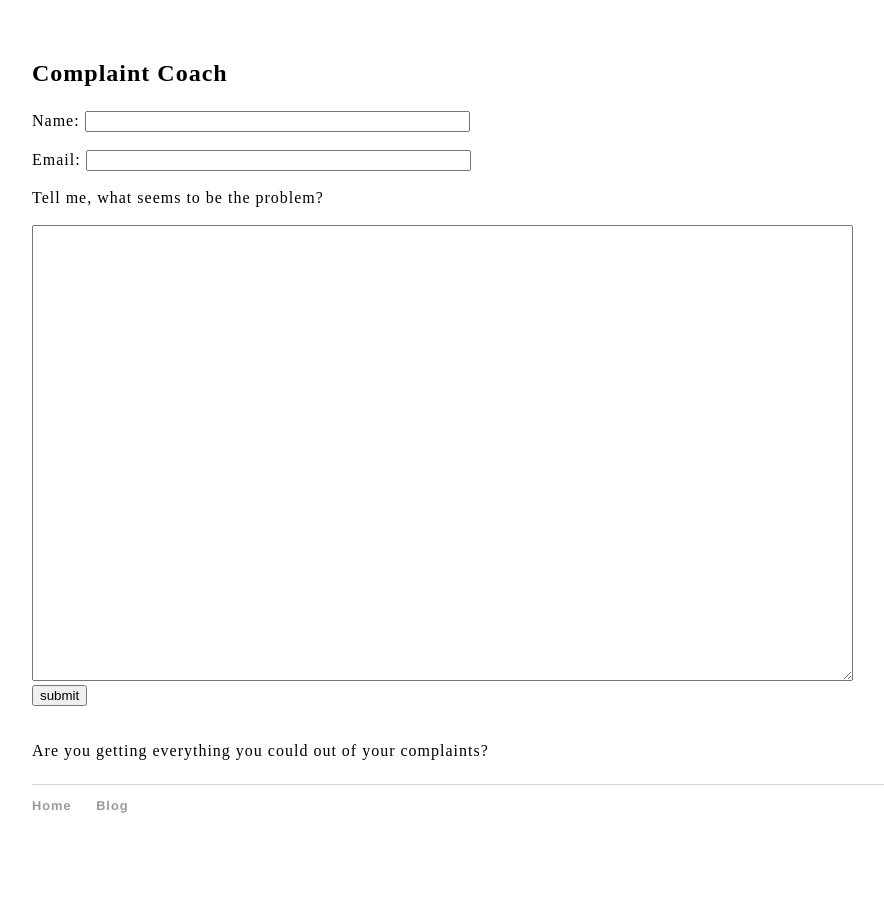
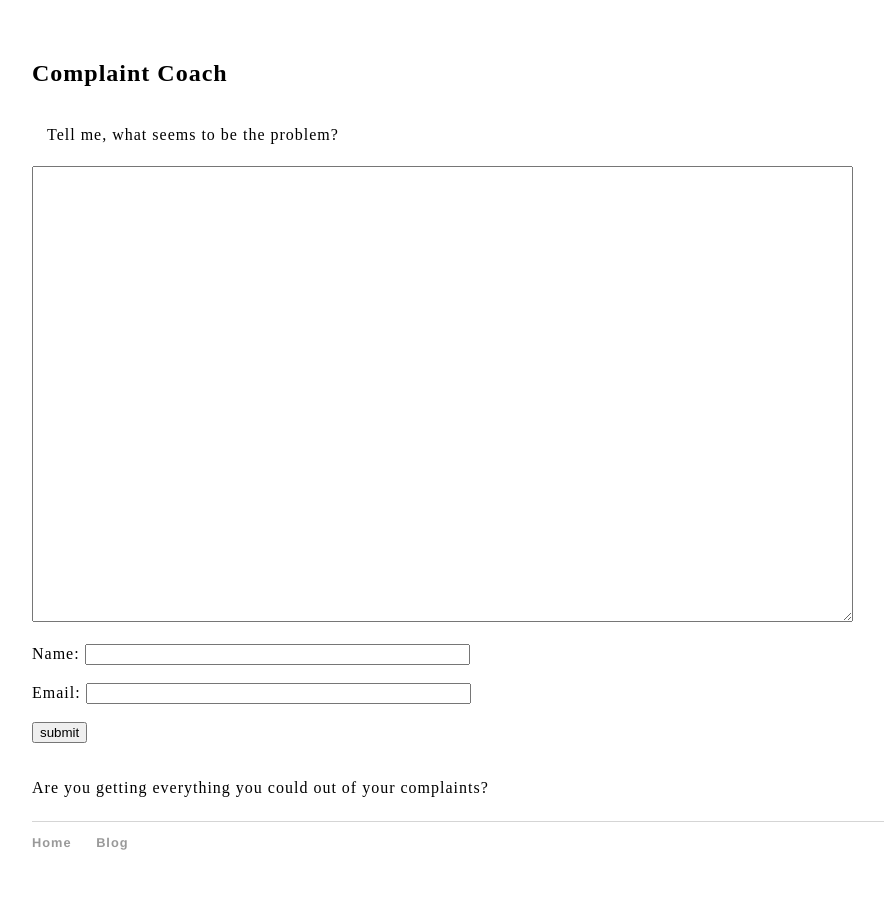
Before and after one commit to alfonsopacino/aalfonsopacinol, a Jekyll site: the page built from index.html, in a window 1280 px wide. Shown: the whole page, without its empty margins (160-1044 px from the left). Built offline with Jekyll 4.4.1, drawn with Linux system fonts in a browser that asks for light colours.

Commit message:
Update index.html

```diff
--- a/index.html
+++ b/index.html
@@ -6,16 +6,17 @@ title: Complaint Coach
 <h2>Complaint Coach</h2>
 <p>
 <form name="complaint" onsubmit="identify(event)">
+<label style="color: grey; margin-left: 15px; font-size: 2em;"></label>
+Tell me, what seems to be the problem?
+<br><br>
+<textarea cols="100" name="complain" required="" rows="30"></textarea>
+<br><br>
 Name:
 <input name="penname" required="" size="45" type="text" value="" />
 <br><br>
 Email:
 <input name="email" required="" size="45" type="email" value="" />
 <br><br>
-Tell me, what seems to be the problem?
-<br><br>
-<textarea cols="100" name="complain" required="" rows="30"></textarea>
-<br>
 <input name="submit" type="submit" value="submit" />
 </form>
 <script type="text/javascript">
```
